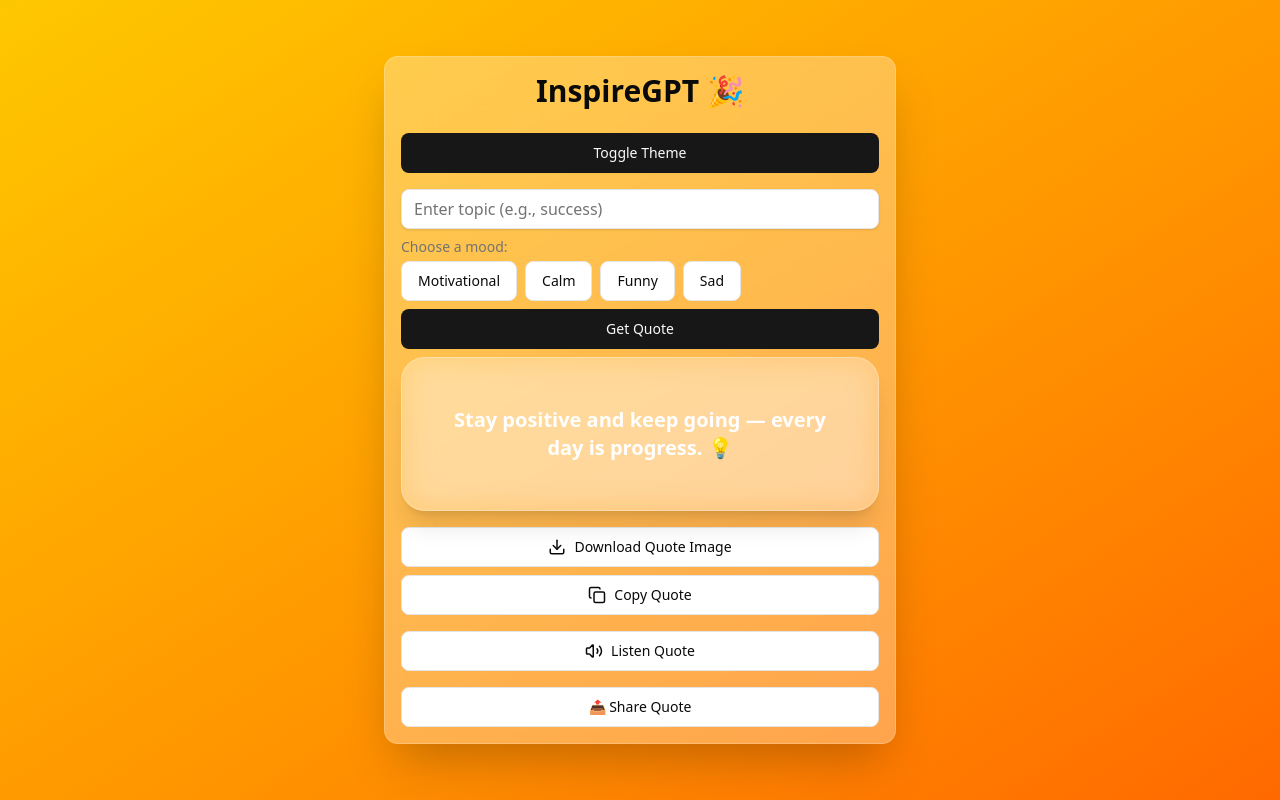
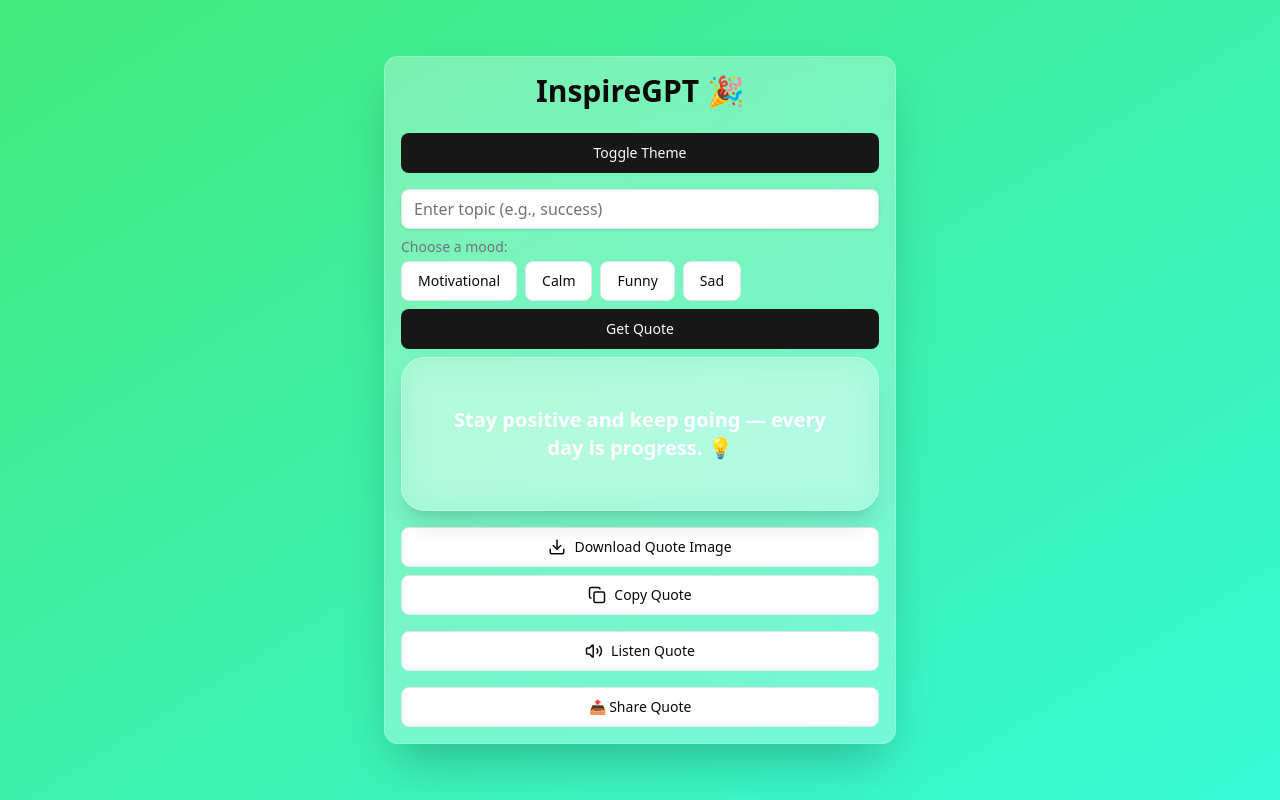
Before and after one commit to beginnercodee/InspireGPT, a Next.js app: page / in a window 1280 px wide. Built offline with nearby package versions, Linux system fonts and the light colour scheme; no server answers.

Commit message:
feat: background gradient polish

```diff
--- a/src/app/page.tsx
+++ b/src/app/page.tsx
@@ -12,12 +12,13 @@ export default function Home() {
   const siteUrl = process.env.NEXT_PUBLIC_SITE_URL || "";
 
   const gradients = [
-    "from-purple-500 to-pink-500",
-    "from-blue-500 to-cyan-500",
-    "from-green-400 to-emerald-500",
-    "from-yellow-400 to-orange-500",
-    "from-indigo-500 to-purple-500",
-  ];
+  "from-[#667eea] to-[#764ba2]", // Soft purple-blue
+  "from-[#ff9966] to-[#ff5e62]", // Warm orange-red
+  "from-[#56ccf2] to-[#2f80ed]", // Fresh blue
+  "from-[#43e97b] to-[#38f9d7]", // Aqua green
+  "from-[#f7971e] to-[#ffd200]", // Golden sunrise
+];
+
   const [gradient, setGradient] = useState(gradients[0]);
   const { setTheme, theme } = useTheme();
 
@@ -100,7 +101,10 @@ export default function Home() {
   };
 
   return (
-    <div className={`min-h-screen w-full bg-gradient-to-br ${gradient} flex justify-center items-center p-4`}>
+    <div
+  className={`min-h-screen w-full bg-gradient-to-br ${gradient} flex justify-center items-center p-4 transition-all duration-500 ease-in-out`}
+>
+
       <main className="relative z-10 max-w-lg w-full flex flex-col justify-center p-4 space-y-4
   bg-white/30 dark:bg-black/30 border border-white/20 dark:border-black/20 backdrop-blur-xl rounded-xl shadow-2xl">
 
```
